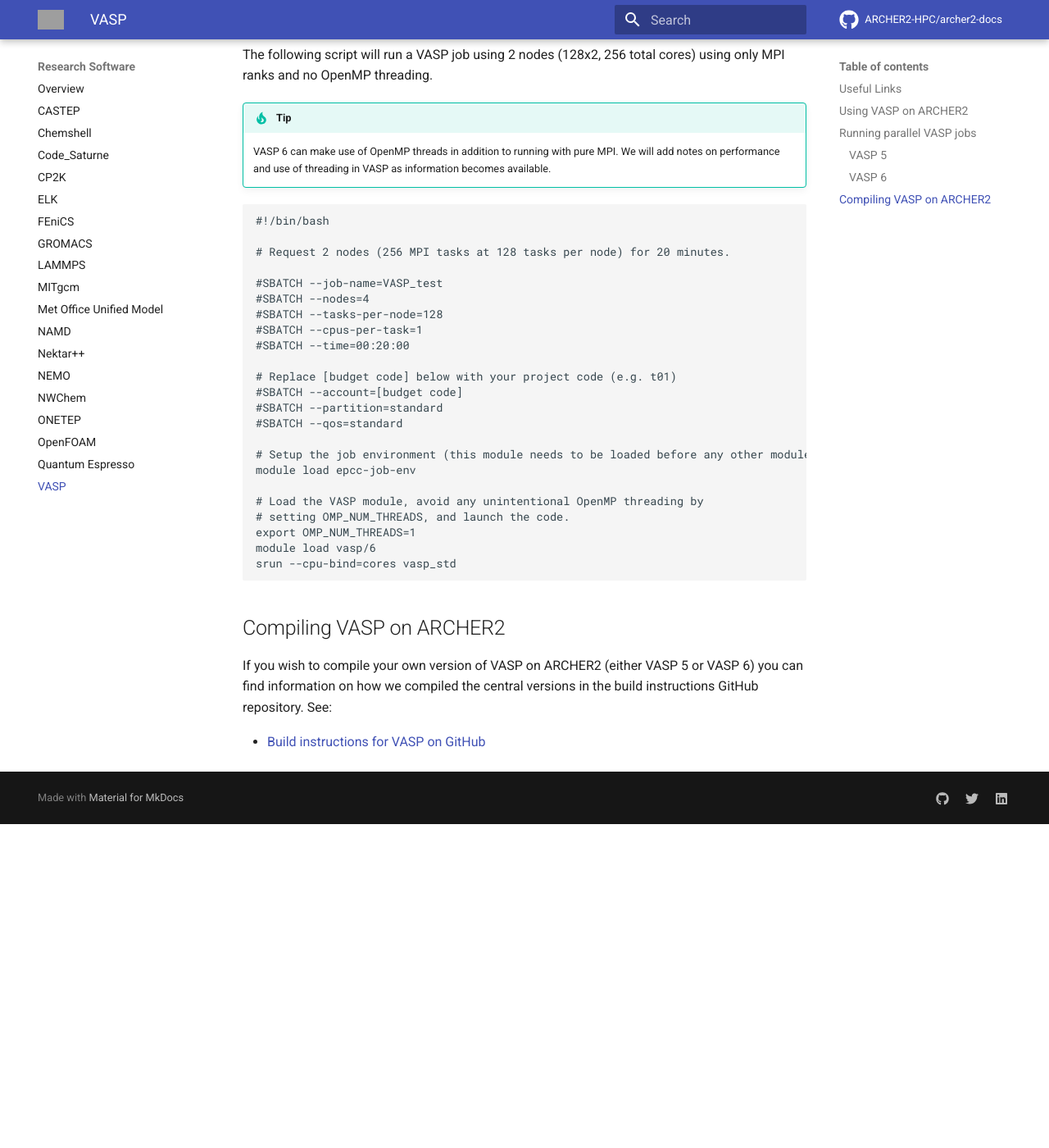
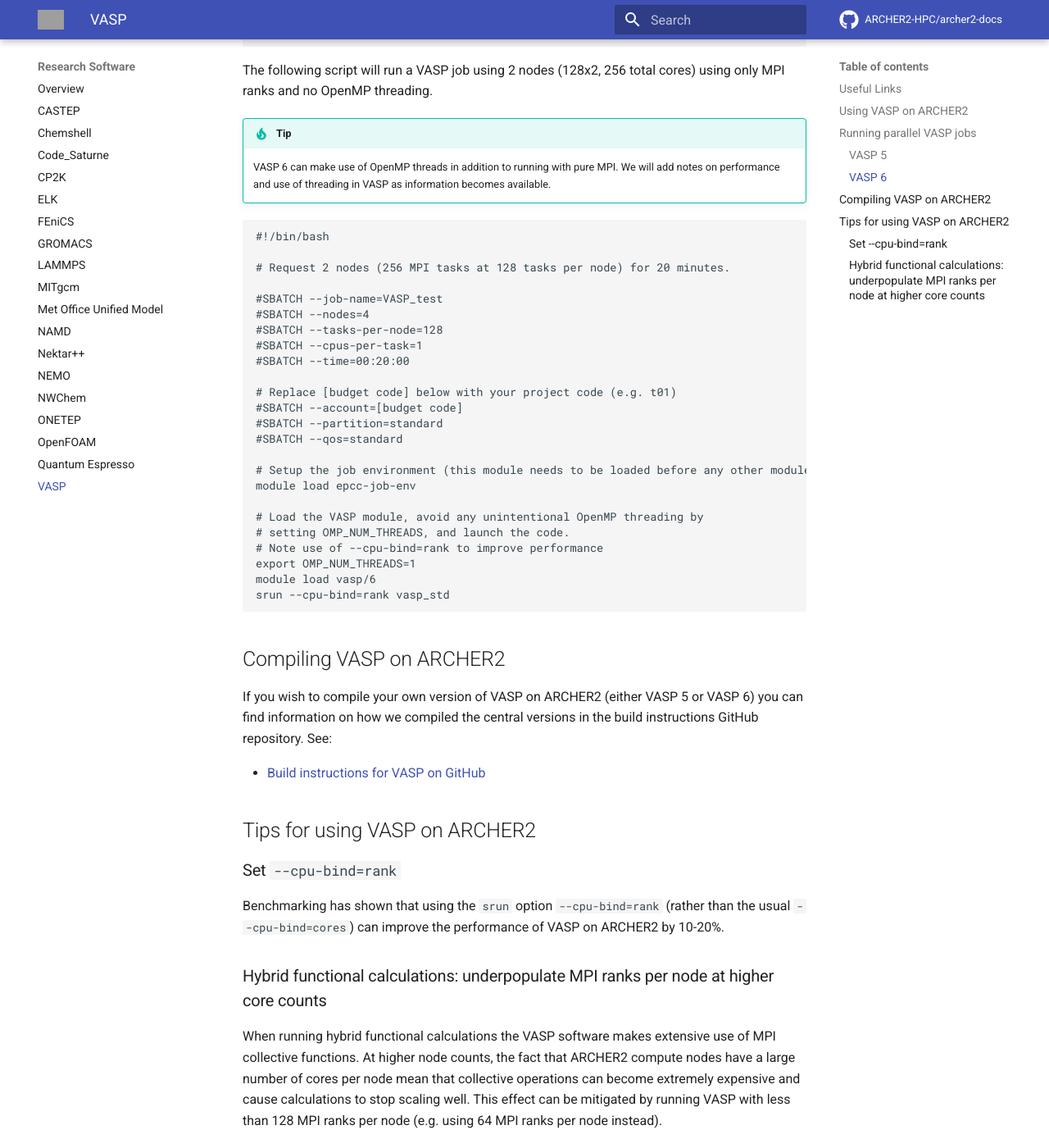
Before and after one commit to ARCHER2-HPC/archer2-docs, an MkDocs documentation site: the page built from docs/research-software/vasp/vasp.md, in a window 1280 px wide and 1400 px high, scrolled down 2851 px. Shown: the whole window at 82% size. Built offline with MkDocs 1.6.1 and Material for MkDocs 9.7.7, drawn with Linux system fonts in a browser that asks for light colours; comment, search, counter and statistics services are not loaded; before the commit the page ends 3856 px from its top, so only the background shows below that; some of the changed text lies outside the part shown; grey boxes are pictures that could not be loaded.

Commit message:
Added initial VASP performance notes

````diff
--- a/docs/research-software/vasp/vasp.md
+++ b/docs/research-software/vasp/vasp.md
@@ -98,9 +98,10 @@
 
 # Load the VASP module, avoid any unintentional OpenMP threading by
 # setting OMP_NUM_THREADS, and launch the code.
+# Note use of --cpu-bind=rank to improve performance
 export OMP_NUM_THREADS=1
 module load vasp/5
-srun --cpu-bind=cores vasp_std
+srun --cpu-bind=rank vasp_std
 ```
 
 ### VASP 6
@@ -149,9 +150,10 @@
 
 # Load the VASP module, avoid any unintentional OpenMP threading by
 # setting OMP_NUM_THREADS, and launch the code.
+# Note use of --cpu-bind=rank to improve performance
 export OMP_NUM_THREADS=1
 module load vasp/6
-srun --cpu-bind=cores vasp_std
+srun --cpu-bind=rank vasp_std
 ```
 
 ## Compiling VASP on ARCHER2
@@ -161,3 +163,57 @@
 versions in the build instructions GitHub repository. See:
 
    - [Build instructions for VASP on GitHub](https://github.com/hpc-uk/build-instructions/tree/main/VASP)
+
+## Tips for using VASP on ARCHER2
+
+### Set `--cpu-bind=rank`
+
+Benchmarking has shown that using the `srun` option `--cpu-bind=rank`
+(rather than the usual `--cpu-bind=cores`) can improve the performance
+of VASP on ARCHER2 by 10-20%.
+
+### Hybrid functional calculations: underpopulate MPI ranks per node at higher core counts
+
+When running hybrid functional calculations the VASP software makes
+extensive use of MPI collective functions. At higher node counts, the
+fact that ARCHER2 compute nodes have a large number of cores per node
+mean that collective operations can become extremely expensive and
+cause calculations to stop scaling well. This effect can be mitigated
+by running VASP with less than 128 MPI ranks per node (e.g. using
+64 MPI ranks per node instead).
+
+For example, a 64 atom system with 8 k-points requires a reduction
+of MPI ranks per node from 128 to 64 once you get to 16 nodes.
+
+An example job submission script to run a VASP 5 calculation on
+16 nodes with 64 MPI ranks per node (1024 MPI ranks in total) would
+be:
+
+```
+#!/bin/bash
+
+# Request 16 nodes (1024 MPI tasks at 64 tasks per node) for 3 hours
+# Note setting --cpus-per-task=2 to distribute the MPI tasks evenly
+# across the NUMA regions on the node
+
+#SBATCH --job-name=VASP_test
+#SBATCH --nodes=16
+#SBATCH --tasks-per-node=128
+#SBATCH --cpus-per-task=2
+#SBATCH --time=3:0:0
+
+# Replace [budget code] below with your project code (e.g. t01)
+#SBATCH --account=[budget code]
+#SBATCH --partition=standard
+#SBATCH --qos=standard
+
+# Setup the job environment (this module needs to be loaded before any other modules)
+module load epcc-job-env
+
+# Load the VASP module, avoid any unintentional OpenMP threading by
+# setting OMP_NUM_THREADS, and launch the code.
+# Note use of --cpu-bind=rank to improve performance
+export OMP_NUM_THREADS=1
+module load vasp/5
+srun --cpu-bind=rank vasp_std
+```
````
